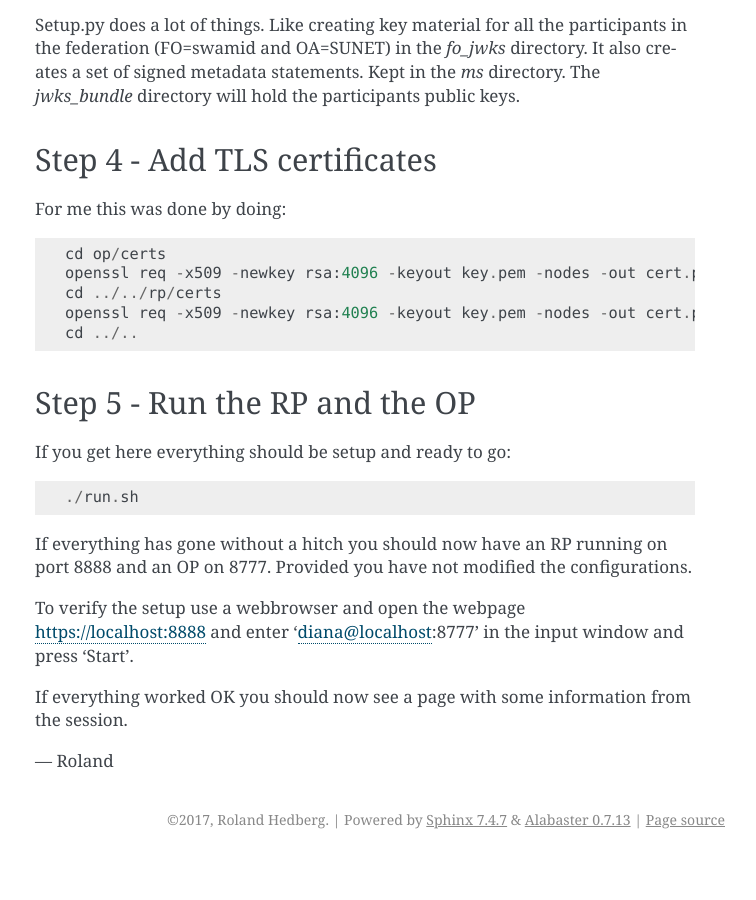
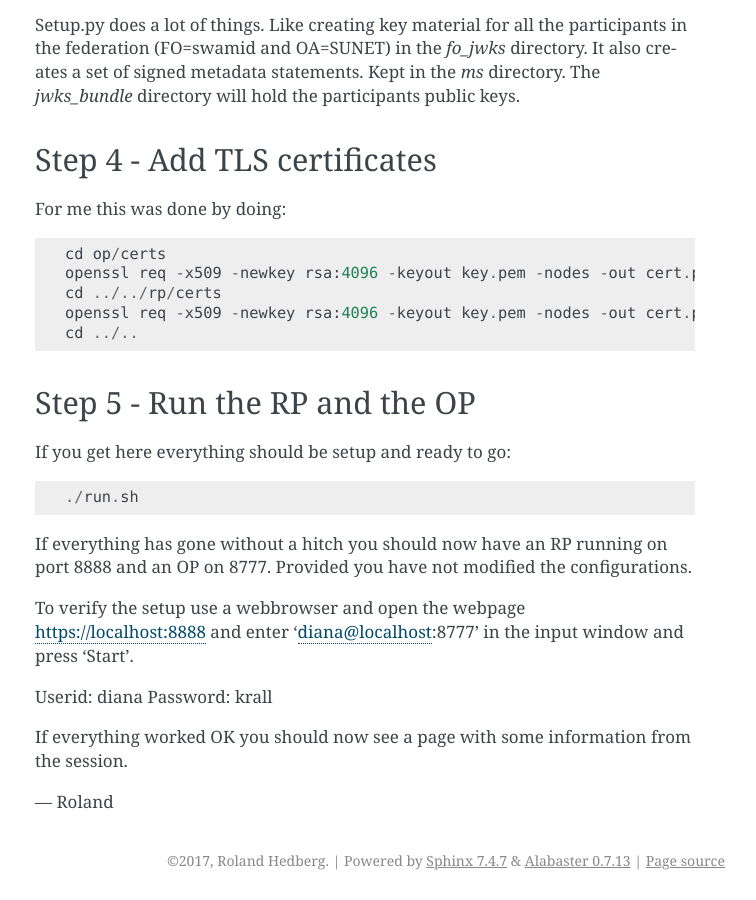
Before and after one commit to daserzw/fedoidc, a Sphinx documentation site: the page built from doc/minifed.rst, in a window 1280 px wide and 900 px high, scrolled down 1577 px. Shown: the whole window, without its empty margins (385-1141 px from the left). Built offline with Sphinx 7.4.7, drawn with Linux system fonts in a browser that asks for light colours; before the commit the page ends 2436 px from its top, so only the background shows below that.

Commit message:
have to tell about the credentials.

```diff
--- a/doc/minifed.rst
+++ b/doc/minifed.rst
@@ -97,6 +97,9 @@ To verify the setup use a webbrowser and open the webpage
 https://localhost:8888 and enter ‘diana@localhost:8777’
 in the input window and press ‘Start’.
 
+Userid: diana
+Password: krall
+
 If everything worked OK you should now see a page with some information from the
 session.
 
```
